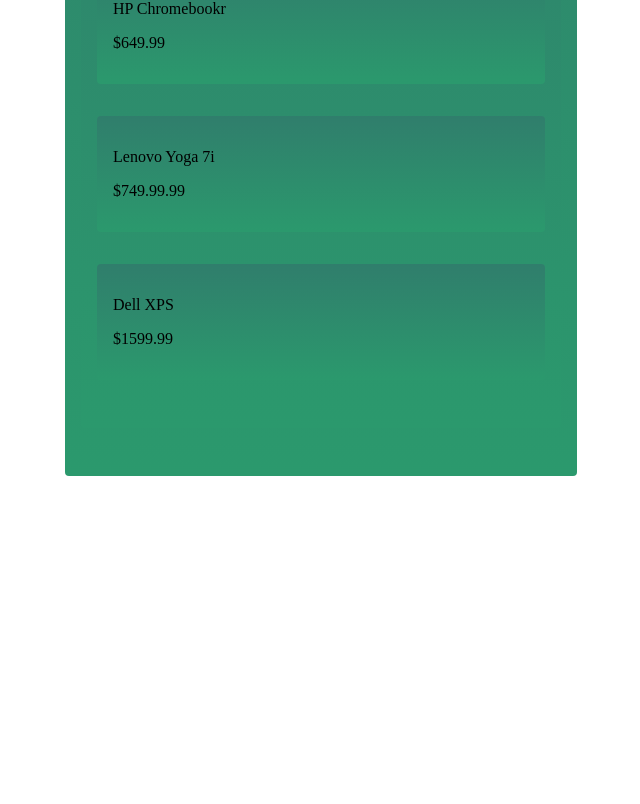
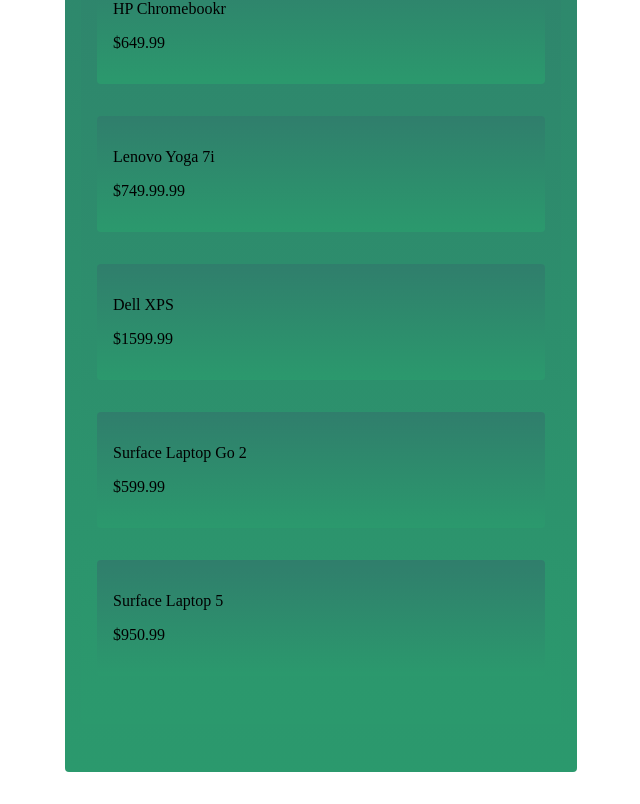
Before and after one commit to NotVeridion/HackUTA2023, a React (Vite) app in the folder HackUTA 2023/HackUTA2023/: page / in a window 1280 px wide. Shown: the part 558-1362 px from the top of the page, without its empty margins (319-959 px from the left). Before the commit the page ends 1066 px from the top, so only its background shows below. Built offline with nearby package versions, Linux system fonts and the light colour scheme.

Commit message:
added items

```diff
--- a/HackUTA 2023/HackUTA2023/src/App.jsx
+++ b/HackUTA 2023/HackUTA2023/src/App.jsx
@@ -37,6 +37,14 @@
                     <p class = "item">Dell XPS</p>
                     <p>$1599.99</p>
                 </div>
+                <div class = "card">
+                    <p class = "item">Surface Laptop Go 2</p>
+                    <p>$599.99</p>
+                </div>
+                <div class = "card">
+                    <p class = "item">Surface Laptop 5</p>
+                    <p>$950.99</p>
+                </div>
                 </div>
             </div>
         </Card>
```
